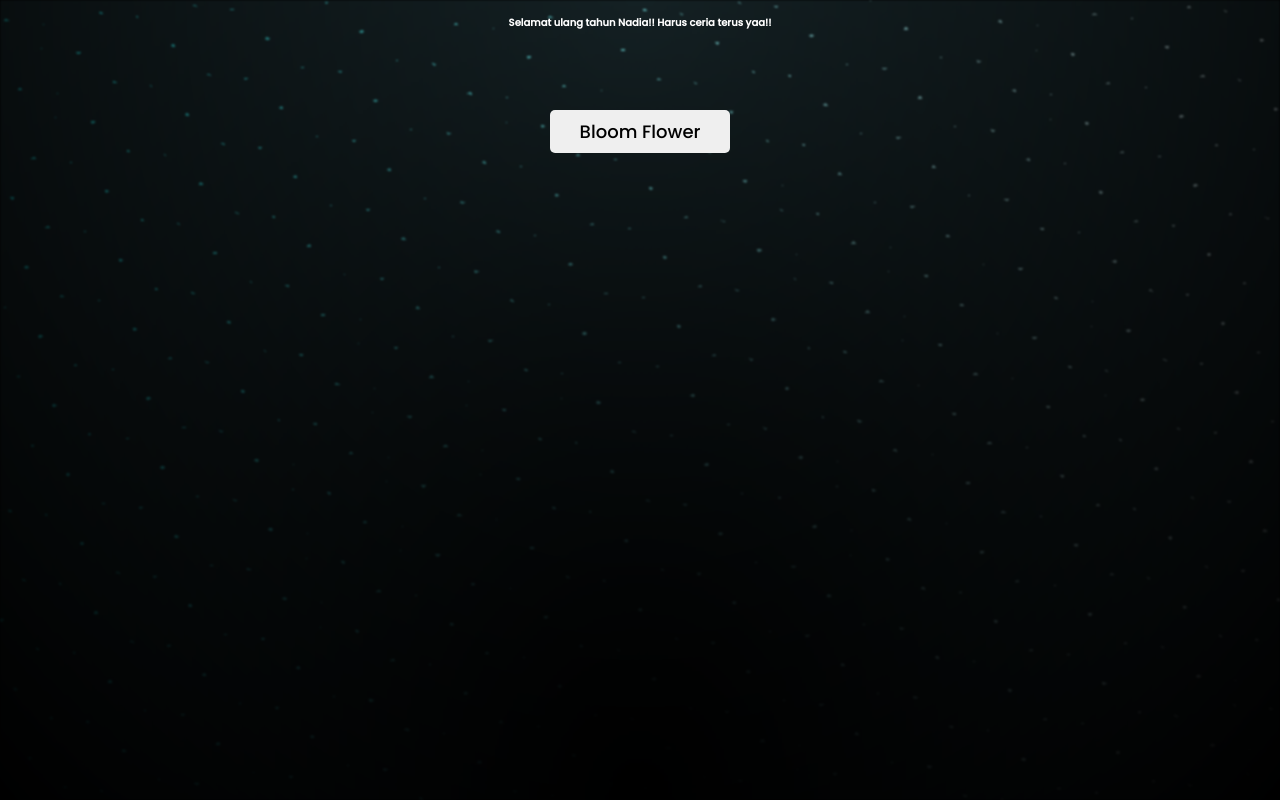
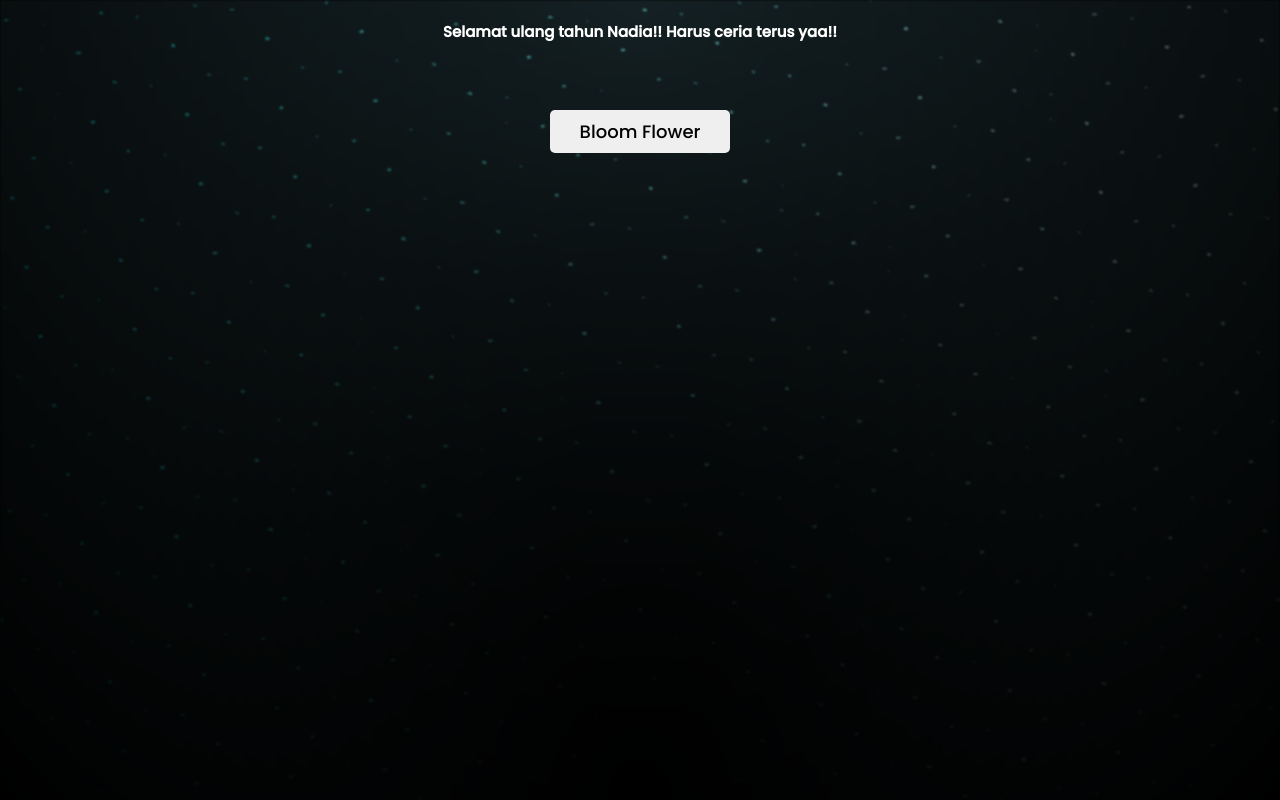
Before and after one commit to kimnalaa/kimnalaa.github.io, a plain HTML site: page kadoultah/index.html in a window 1280 px wide. Drawn offline with Linux system fonts and the light colour scheme.

Commit message:
Update index.html

```diff
--- a/kadoultah/index.html
+++ b/kadoultah/index.html
@@ -33,8 +33,8 @@
 
       .title {
         position: absolute;
-        top: 15px;
-        font-size: 10px;
+        top: 20px;
+        font-size: 15px;
         color: white;
         z-index: 999;
         font-family: 'Poppins', sans-serif;
```
